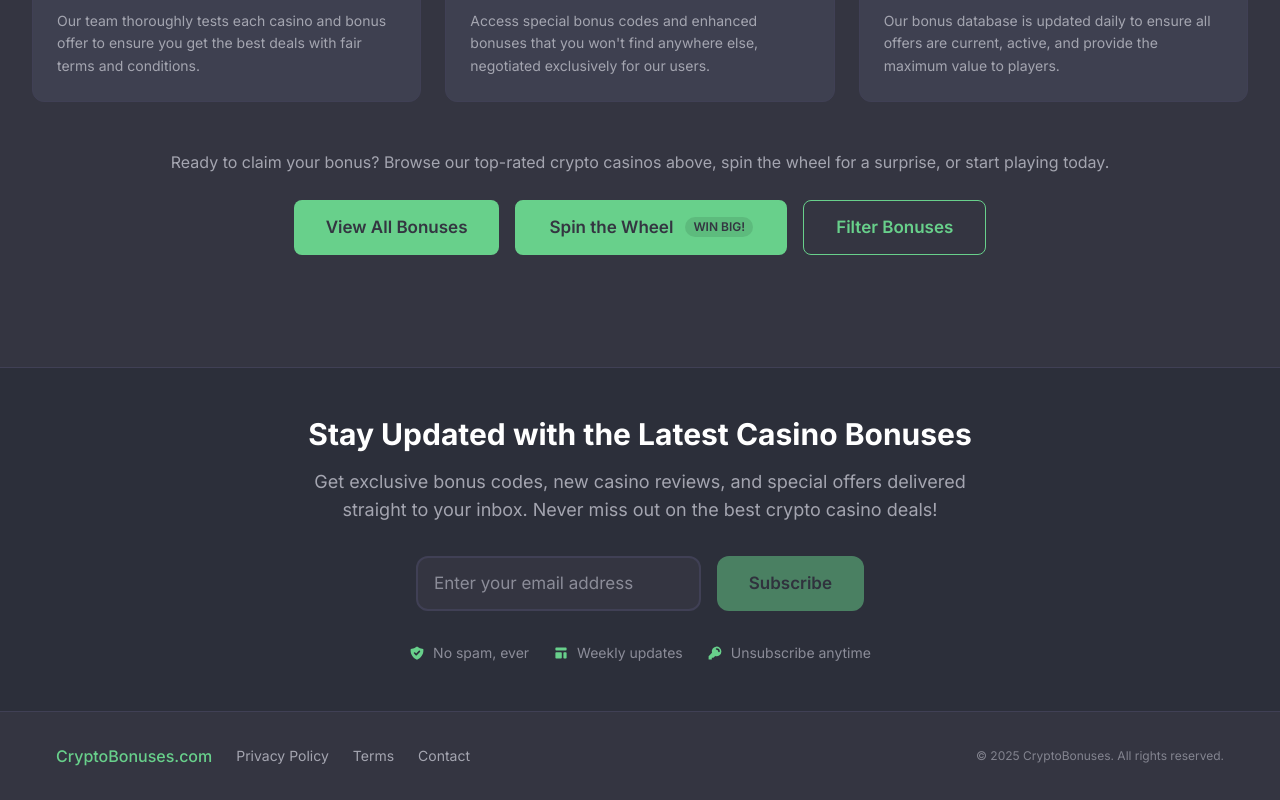
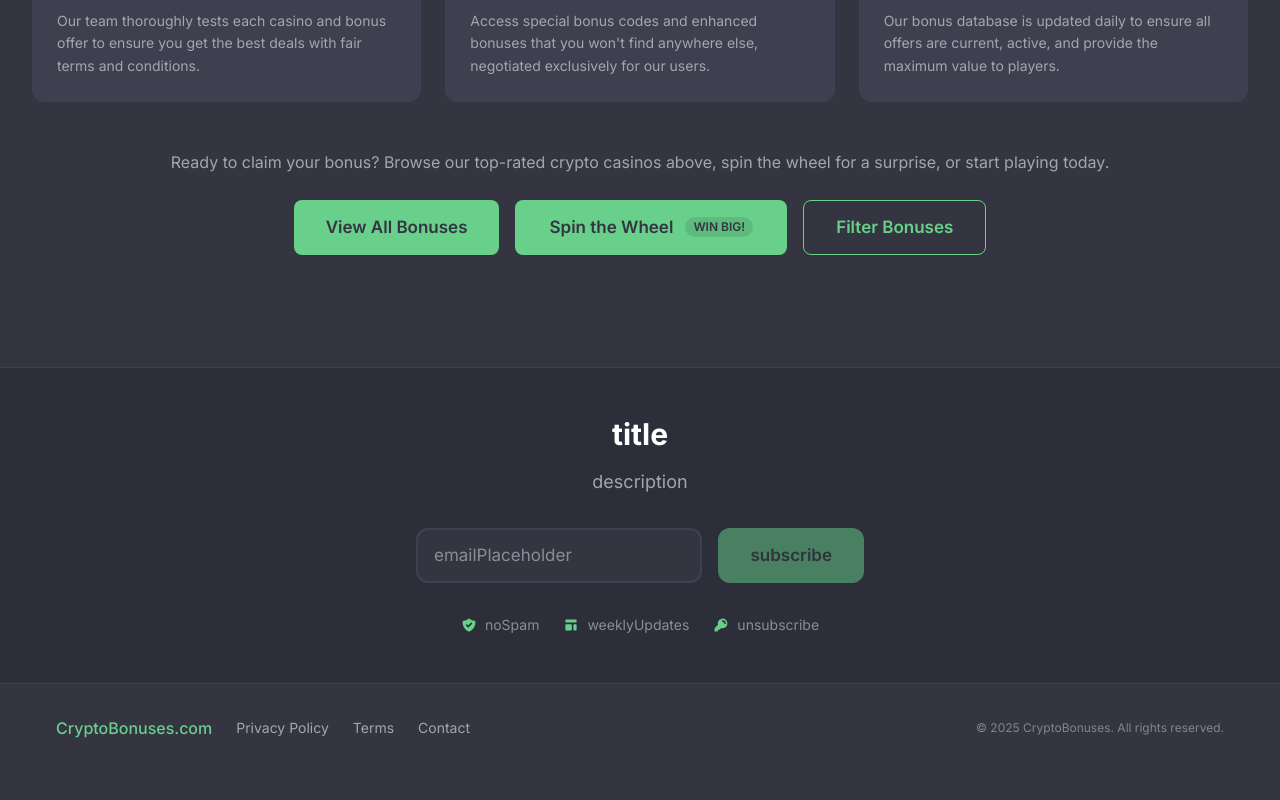
Before and after one commit to blacksandsmedia/cryptobonuses, a Next.js app: page / in a window 1280 px wide. Shown: the part 1702-2502 px from the top of the page. After the commit the page ends 2474 px from the top, so only its background shows below. Built offline with nearby package versions, Linux system fonts and the light colour scheme; no server answers; the database is empty.

Commit message:
Complete homepage and newsletter translation support - all remaining English text now translated

```diff
--- a/src/components/Newsletter.tsx
+++ b/src/components/Newsletter.tsx
@@ -1,11 +1,22 @@
 "use client";
 
 import { useState } from 'react';
+import { useTranslation } from '@/contexts/TranslationContext';
 
 export default function Newsletter() {
   const [email, setEmail] = useState('');
   const [status, setStatus] = useState<'idle' | 'loading' | 'success' | 'error'>('idle');
   const [message, setMessage] = useState('');
+
+  // Add translation support with fallback
+  let t;
+  try {
+    const translation = useTranslation();
+    t = translation.t;
+  } catch {
+    // Not in translation context, use fallback
+    t = (key: string) => key.split('.').pop() || key;
+  }
 
   const handleSubmit = async (e: React.FormEvent) => {
     e.preventDefault();
@@ -42,10 +53,10 @@ export default function Newsletter() {
       <div className="max-w-4xl mx-auto px-6 py-12">
         <div className="text-center max-w-2xl mx-auto">
           <h2 className="text-2xl md:text-3xl font-bold text-white mb-4">
-            Stay Updated with the Latest Casino Bonuses
+            {t('newsletter.title') || 'Stay Updated with the Latest Casino Bonuses'}
           </h2>
           <p className="text-[#a4a5b0] text-lg mb-8">
-            Get exclusive bonus codes, new casino reviews, and special offers delivered straight to your inbox. Never miss out on the best crypto casino deals!
+            {t('newsletter.description') || 'Get exclusive bonus codes, new casino reviews, and special offers delivered straight to your inbox. Never miss out on the best crypto casino deals!'}
           </p>
 
           <form onSubmit={handleSubmit} className="flex flex-col sm:flex-row gap-4 max-w-md mx-auto">
@@ -54,7 +65,7 @@ export default function Newsletter() {
                 type="email"
                 value={email}
                 onChange={(e) => setEmail(e.target.value)}
-                placeholder="Enter your email address"
+                placeholder={t('newsletter.emailPlaceholder') || 'Enter your email address'}
                 required
                 disabled={status === 'loading'}
                 className="w-full px-4 py-3 bg-[#343541] border-2 border-[#404055] rounded-xl text-white placeholder-[#8b8c98] focus:outline-none focus:ring-2 focus:ring-[#68D08B] focus:border-transparent transition-all duration-200 disabled:opacity-50"
@@ -71,10 +82,10 @@ export default function Newsletter() {
                     <circle className="opacity-25" cx="12" cy="12" r="10" stroke="currentColor" strokeWidth="4" fill="none"/>
                     <path className="opacity-75" fill="currentColor" d="M4 12a8 8 0 018-8V0C5.373 0 0 5.373 0 12h4zm2 5.291A7.962 7.962 0 014 12H0c0 3.042 1.135 5.824 3 7.938l3-2.647z"/>
                   </svg>
-                  Subscribing...
+                  {t('newsletter.subscribing') || 'Subscribing...'}
                 </span>
               ) : (
-                'Subscribe'
+                t('newsletter.subscribe') || 'Subscribe'
               )}
             </button>
           </form>
@@ -107,19 +118,19 @@ export default function Newsletter() {
               <svg className="w-4 h-4 text-[#68D08B]" fill="currentColor" viewBox="0 0 20 20">
                 <path fillRule="evenodd" d="M2.166 4.999A11.954 11.954 0 0010 1.944 11.954 11.954 0 0017.834 5c.11.65.166 1.32.166 2.001 0 5.225-3.34 9.67-8 11.317C5.34 16.67 2 12.225 2 7c0-.682.057-1.35.166-2.001zm11.541 3.708a1 1 0 00-1.414-1.414L9 10.586 7.707 9.293a1 1 0 00-1.414 1.414l2 2a1 1 0 001.414 0l4-4z" clipRule="evenodd"/>
               </svg>
-              No spam, ever
+              {t('newsletter.trust.noSpam') || 'No spam, ever'}
             </div>
             <div className="flex items-center gap-2">
               <svg className="w-4 h-4 text-[#68D08B]" fill="currentColor" viewBox="0 0 20 20">
                 <path d="M3 4a1 1 0 011-1h12a1 1 0 011 1v2a1 1 0 01-1 1H4a1 1 0 01-1-1V4zM3 10a1 1 0 011-1h6a1 1 0 011 1v6a1 1 0 01-1 1H4a1 1 0 01-1-1v-6zM14 9a1 1 0 00-1 1v6a1 1 0 001 1h2a1 1 0 001-1v-6a1 1 0 00-1-1h-2z"/>
               </svg>
-              Weekly updates
+              {t('newsletter.trust.weeklyUpdates') || 'Weekly updates'}
             </div>
             <div className="flex items-center gap-2">
               <svg className="w-4 h-4 text-[#68D08B]" fill="currentColor" viewBox="0 0 20 20">
                 <path fillRule="evenodd" d="M18 8a6 6 0 01-7.743 5.743L10 14l-1 1-1 1H6v2H2v-4l4.257-4.257A6 6 0 1118 8zm-6-4a1 1 0 100 2 2 2 0 012 2 1 1 0 102 0 4 4 0 00-4-4z" clipRule="evenodd"/>
               </svg>
-              Unsubscribe anytime
+              {t('newsletter.trust.unsubscribe') || 'Unsubscribe anytime'}
             </div>
           </div>
         </div>
--- a/src/messages/pl.json
+++ b/src/messages/pl.json
@@ -87,5 +87,19 @@
     "terms": "Warunki",
     "contact": "Kontakt",
     "copyright": "CryptoBonuses. Wszelkie prawa zastrzeżone."
+  },
+  "newsletter": {
+    "title": "Bądź Na Bieżąco z Najnowszymi Bonusami Kasyn",
+    "description": "Otrzymuj ekskluzywne kody bonusowe, nowe recenzje kasyn i specjalne oferty bezpośrednio do swojej skrzynki odbiorczej. Nie przegap najlepszych okazji w krypto kasynach!",
+    "emailPlaceholder": "Wprowadź swój adres e-mail",
+    "subscribe": "Subskrybuj",
+    "subscribing": "Subskrybuję...",
+    "trust": {
+      "noSpam": "Nigdy spam",
+      "weeklyUpdates": "Cotygodniowe aktualizacje",
+      "unsubscribe": "Anuluj subskrypcję w dowolnym momencie"
+    }
+  },
+  "contact": {
   }
 }
--- a/src/messages/tr.json
+++ b/src/messages/tr.json
@@ -87,5 +87,19 @@
     "terms": "Şartlar",
     "contact": "İletişim",
     "copyright": "CryptoBonuses. Tüm hakları saklıdır."
+  },
+  "newsletter": {
+    "title": "En Son Casino Bonuslarından Haberdar Olun",
+    "description": "Özel bonus kodları, yeni casino incelemeleri ve özel teklifler doğrudan e-posta kutunuza gönderilsin. En iyi kripto casino fırsatlarını kaçırmayın!",
+    "emailPlaceholder": "E-posta adresinizi girin",
+    "subscribe": "Abone Ol",
+    "subscribing": "Abone oluyor...",
+    "trust": {
+      "noSpam": "Asla spam yok",
+      "weeklyUpdates": "Haftalık güncellemeler",
+      "unsubscribe": "İstediğiniz zaman abonelikten çık"
+    }
+  },
+  "contact": {
   }
 }
```
